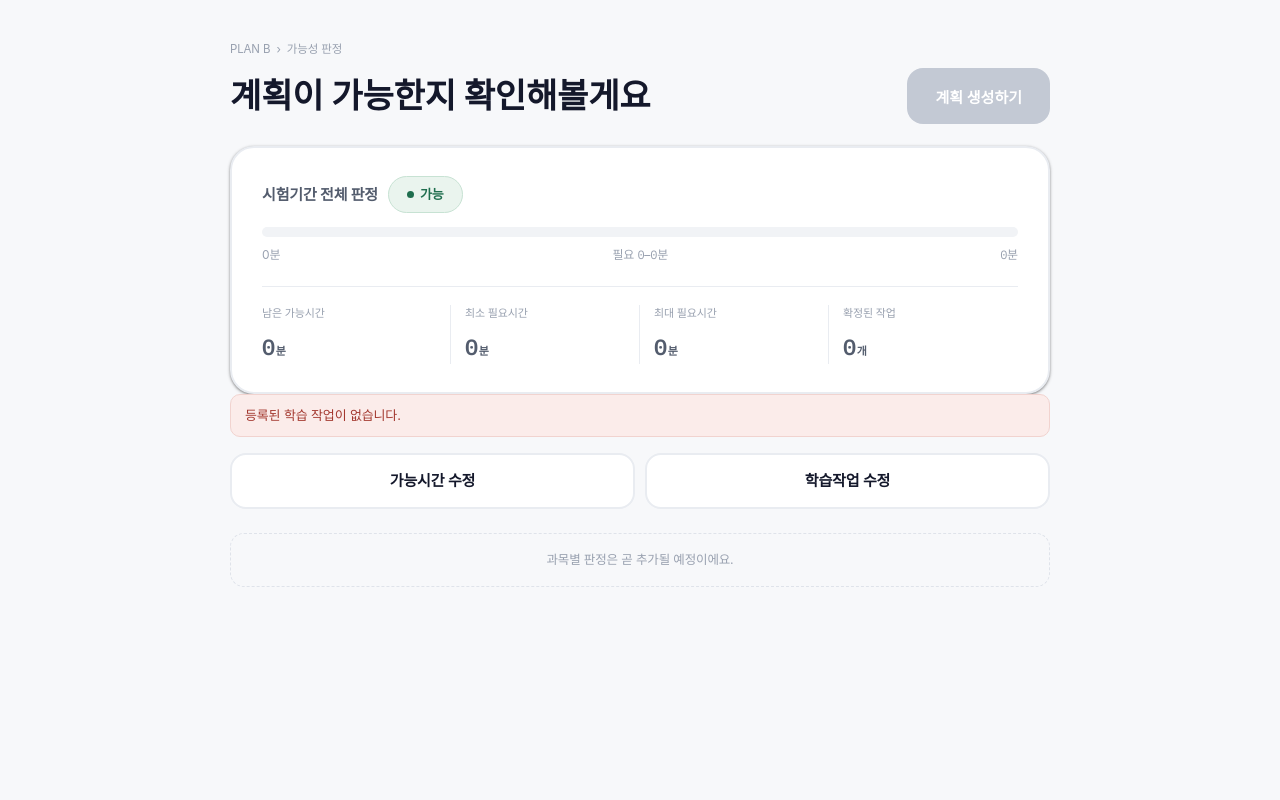
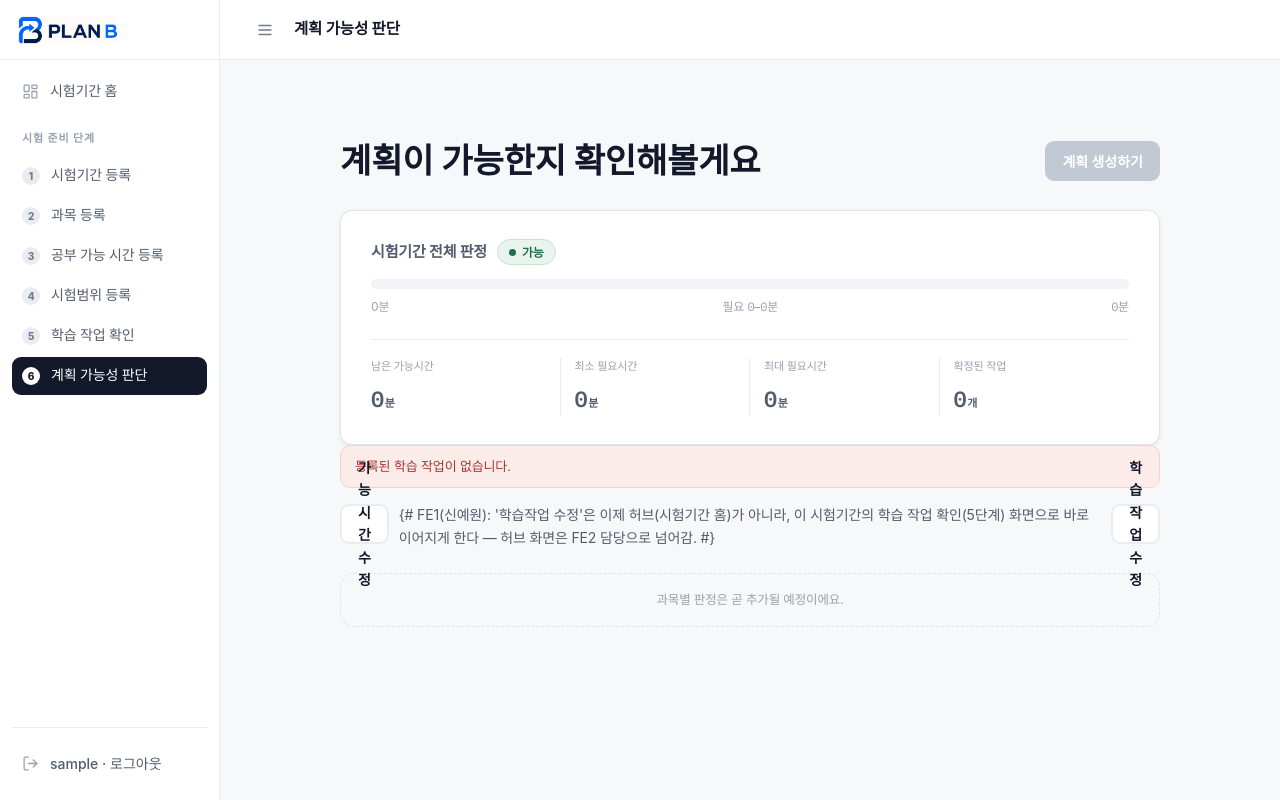
Before and after one commit to pirogramming/PLAN-B, a Django app: page /planner/feasibility/1/ in a window 1280 px wide. Run offline with Django 5.2, Linux system fonts and the light colour scheme; a user stored in the database is signed in; tables that the repository leaves empty hold one stand-in row (values such as "Sample post"); data that the repository does not hold is empty; some web fonts are replaced.

Commit message:
feat: 시험기간 등록~계획 가능성 판단까지 피그마 순서대로 이어지도록 플로우 재배치

```diff
--- a/exams/templates/exams/material_detail.html
+++ b/exams/templates/exams/material_detail.html
@@ -5,7 +5,7 @@
 {% block page_heading %}{{ material.title }}{% endblock %}
 
 {% block sidebar %}
-{% include "exams/_sidebar.html" with nav="period_detail" %}
+{% include "exams/_sidebar.html" with nav="material" %}
 {% endblock %}
 
 {% block exam_content %}
--- a/exams/templates/exams/material_form.html
+++ b/exams/templates/exams/material_form.html
@@ -6,7 +6,7 @@
 {% block page_heading %}시험범위 등록하기{% endblock %}
 
 {% block sidebar %}
-{% include "exams/_sidebar.html" with nav="period_detail" %}
+{% include "exams/_sidebar.html" with nav="material" %}
 {% endblock %}
 
 {% block exam_content %}
--- a/exams/templates/exams/period_form.html
+++ b/exams/templates/exams/period_form.html
@@ -7,7 +7,7 @@
 {% endblock %}
 
 {% block sidebar %}
-{% include "exams/_sidebar.html" with nav="periods" %}
+{% include "exams/_sidebar.html" with nav="period_form" %}
 {% endblock %}
 
 {% block exam_content %}
--- a/exams/templates/exams/task_form.html
+++ b/exams/templates/exams/task_form.html
@@ -5,7 +5,7 @@
 {% block page_heading %}학습 작업 추가하기{% endblock %}
 
 {% block sidebar %}
-{% include "exams/_sidebar.html" with nav="period_detail" %}
+{% include "exams/_sidebar.html" with nav="task_review" %}
 {% endblock %}
 
 {% block exam_content %}
--- a/exams/views.py
+++ b/exams/views.py
@@ -90,7 +90,9 @@ def period_create(request):
                 )
                 curr_date += datetime.timedelta(days=1)
 
-            return redirect('exams:period_detail', period_id=period.id)
+            # FE1(신예원): 시험기간 생성 직후에는 허브(시험기간 홈)로 보내지 않고
+            # 피그마 3→4페이지 순서 그대로 '과목 등록'으로 바로 이어지게 한다.
+            return redirect('exams:subject_create', period_id=period.id)
     else:
         form = ExamPeriodForm()
 
@@ -171,7 +173,7 @@ def subject_create(request, period_id):
             exam = form.save(commit=False)
             exam.exam_period = period
             exam.save()
-            return redirect('exams:period_detail', period_id=period.id)
+            return redirect('exams:subject_create', period_id=period.id)
     else:
         form = ExamForm(exam_period=period)
 
--- a/planner/templates/planner/feasibility.html
+++ b/planner/templates/planner/feasibility.html
@@ -1,19 +1,20 @@
-{% extends "base.html" %}
+{% extends "exams/_exam_base.html" %}
 {% load static %}
+{% load exam_extras %}
+
 {% block title %}
 가능성 판정 - PLAN B
 {% endblock %}
 
-{% block extra_css %}
-<link rel="stylesheet" href="{% static 'css/components.css' %}">
+{% block sidebar %}
+{% include "exams/_sidebar.html" with nav="feasibility" period=exam_period %}
 {% endblock %}
 
-{% block content %}
-<div class="container feasibility-wrap">
-  <div class="crumb-text">
-    PLAN B &nbsp;›&nbsp; 가능성 판정
-  </div>
+{% block page_heading %}계획 가능성 판단{% endblock %}
 
+{% block exam_content %}
+{% get_wizard_context period=exam_period as wiz %}
+<div class="feasibility-wrap">
   <div class="feasibility-header">
     <div class="page-title" style="margin-bottom:0;">
       계획이 가능한지 확인해볼게요
@@ -89,9 +90,13 @@
     <a href="{% url 'exams:available_time_update' exam_period.id %}?next={{ request.path|urlencode }}" class="btn btn-ghost">
       가능시간 수정
     </a>
-    <a href="{% url 'exams:period_detail' exam_period.id %}" class="btn btn-ghost">
+    {# FE1(신예원): '학습작업 수정'은 이제 허브(시험기간 홈)가 아니라, 이 시험기간의
+       학습 작업 확인(5단계) 화면으로 바로 이어지게 한다 — 허브 화면은 FE2 담당으로 넘어감. #}
+    {% if wiz.first_exam_id %}
+    <a href="{% url 'exams:task_review' wiz.first_exam_id %}" class="btn btn-ghost">
       학습작업 수정
     </a>
+    {% endif %}
   </div>
   {% endif %}
 
```
Also changed, not shown: exams/templates/exams/subject_form.html (+4 -3 lines).
